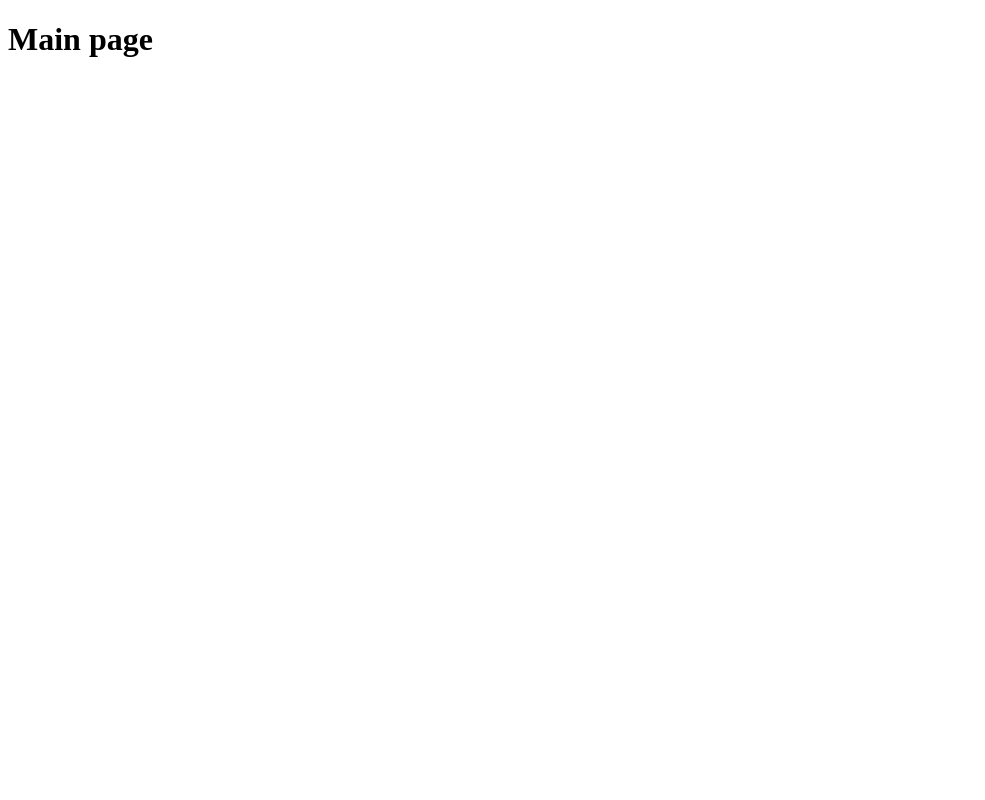
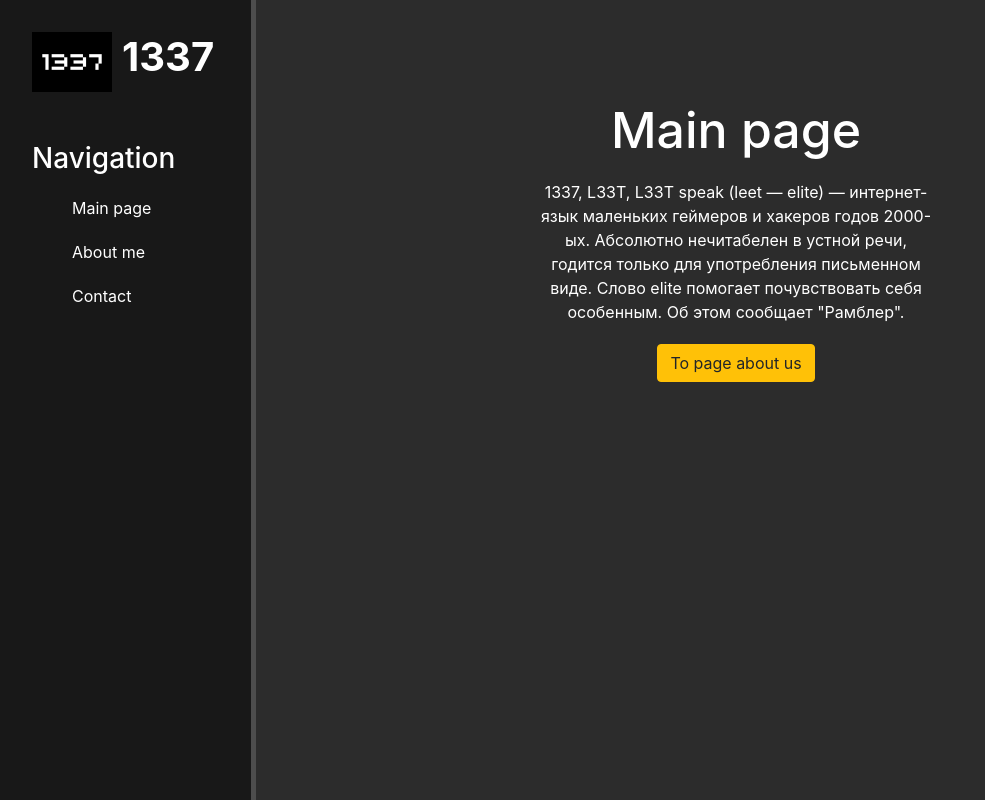
Before and after one commit to SashaJson/pythonTry, a Django app: page / in a window 1280 px wide. Before the commit the part shown is almost empty. Shown: the whole page, without its empty margins (0-985 px from the left). Run offline with Django 3.2, Linux system fonts and the light colour scheme; some libraries are stand-ins or nearby versions.

Commit message:
added: css style, static file, updated components

```diff
--- /dev/null
+++ b/django3Try/tryDjango/main/static/main/css/main.css
@@ -0,0 +1,65 @@
+body {
+    background: #2c2c2c;
+}
+
+aside {
+    float: left;
+    background: #181818;
+    width: 20%;
+    padding: 2.5%;
+    height: 100vh;
+    color: #fff;
+    border-right: 5px solid #4d4d4d;
+}
+
+aside img {
+    width: 80px;
+    float: left;
+}
+
+aside .logo {
+    font-size: 40px;
+    margin-left: 10px;
+    font-weight: bold;
+    position: relative;
+    top: -5px;
+}
+
+aside h3 {
+    margin-top: 50px;
+    font-size: 28px;
+}
+
+aside ul {
+    list-style: node;
+}
+
+aside ul li {
+    color: #fff;
+    display: block;
+    margin-top: 20px;
+    transition: transform .5s ease;
+}
+
+aside ul li:hover, aside ul a:hover {
+    color: #000000;
+    text-decoration: none;
+    transform: scale(1.06);
+}
+
+main .features {
+    float: left;
+    color: white;
+    margin-top: 100px;
+    text-align: center;
+    width: 75%;
+}
+
+main .features h1 {
+    font-size: 50px;
+}
+
+main .features p {
+    max-width: 400px;
+    margin: 20px auto;
+}
--- a/django3Try/tryDjango/main/templates/main/index.html
+++ b/django3Try/tryDjango/main/templates/main/index.html
@@ -5,5 +5,15 @@
 {% endblock %}
 
 {% block content %}
-    <h1>Main page</h1>
+    <div class="features">
+        <h1>
+            Main page
+        </h1>
+        <p>
+            1337, L33T, L33T speak (leet — elite) — интернет-язык маленьких геймеров и хакеров годов 2000-ых. Абсолютно нечитабелен в устной речи, годится только для употребления письменном виде. Слово elite помогает почувствовать себя особенным. Об этом сообщает "Рамблер".
+        </p>
+        <button class="btn btn-warning">
+            To page about us
+        </button>
+    </div>
 {% endblock %}
--- a/django3Try/tryDjango/main/templates/main/layout.html
+++ b/django3Try/tryDjango/main/templates/main/layout.html
@@ -1,3 +1,4 @@
+{% load static %}
 <!doctype html>
 <html lang="en">
 <head>
@@ -6,9 +7,24 @@
           content="width=device-width, user-scalable=no, initial-scale=1.0, maximum-scale=1.0, minimum-scale=1.0">
     <meta http-equiv="X-UA-Compatible" content="ie=edge">
     <title>{% block title %}{% endblock %}</title>
+    <link rel="stylesheet" href="https://stackpath.bootstrapcdn.com/bootstrap/4.5.2/css/bootstrap.min.css">
+    <link rel="stylesheet" href="{% static 'main/css/main.css' %}">
+    <link href="https://use.fontawesome.com/releases/v5.8.2/css/all.css">
 </head>
 <body>
+    <aside>
+        <img src="{% static 'main/img/1337.jpg' %}" alt="1337">
+        <span class="logo">1337</span>
+        <h3>Navigation</h3>
+        <ul>
+            <a href="{% url 'home' %}"><li><i class="fas fa-home"></i> Main page</li></a>
+            <a href="{% url 'about' %}"><li><i class="fas fa-address-card"></i> About me</li></a>
+            <a href=""><li><i class="fas fa-paper-plane"></i> Contact</li></a>
+        </ul>
+    </aside>
+    <main>
     {% block content %}
     {% endblock %}
+    </main>
 </body>
 </html>
--- a/django3Try/tryDjango/main/urls.py
+++ b/django3Try/tryDjango/main/urls.py
@@ -2,6 +2,6 @@ from django.urls import path
 from . import views
 
 urlpatterns = [
-    path('', views.index),
-    path('about', views.about)
+    path('', views.index, name='home'),
+    path('about', views.about, name='about')
 ]
--- a/django3Try/tryDjango/tryDjango/urls.py
+++ b/django3Try/tryDjango/tryDjango/urls.py
@@ -16,7 +16,10 @@ Including another URLconf
 from django.contrib import admin
 from django.urls import path, include
 
+from django.conf import settings
+from django.conf.urls.static import static
+
 urlpatterns = [
     path('admin/', admin.site.urls),
     path('', include('main.urls'))
-]
+] + static(settings.STATIC_URL, document_roor=settings.STATIC_ROOT)
```
Also changed, not shown: django3Try/tryDjango/main/templates/main/about.html (+11 -1 lines), django3Try/tryDjango/main/static/main/img/1337.jpg (added).
